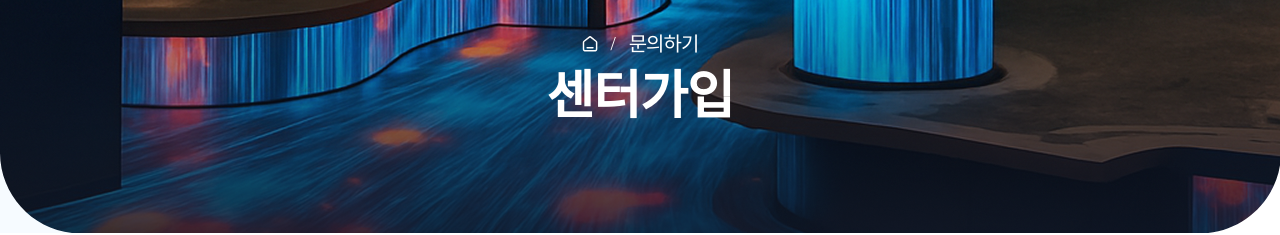
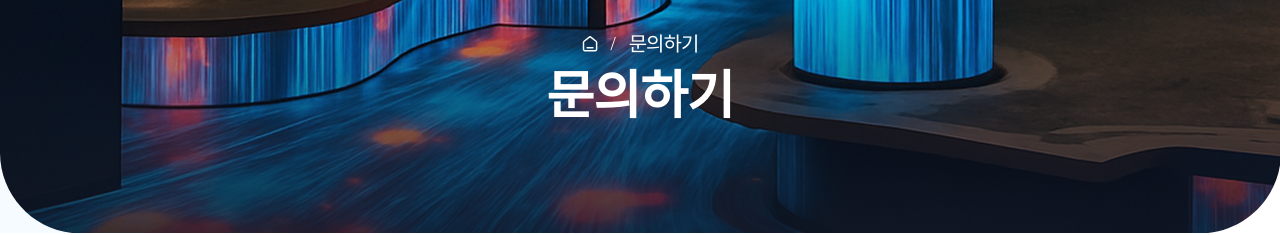
Before and after one commit to IEAinc/gallery_project, a plain HTML site: page views/user/SG-01-002_1.html in a window 1280 px wide. Shown: the part 265-500 px from the top of the page. Drawn offline with Linux system fonts and the light colour scheme; a small style sheet from the web is missing; a web font is replaced by a local one.

Commit message:
feat : 텍스트 수정

```diff
--- a/views/user/SG-01-002_1.html
+++ b/views/user/SG-01-002_1.html
@@ -169,7 +169,7 @@
     <img src="../../resources/images/main-page/sub-bg-mo.png" alt="" class="mo-only"/>
     <div class="sub-title">
       <span class="symbol">문의하기</span>
-      <h2>센터가입</h2>
+      <h2>문의하기</h2>
     </div>
   </div>
 
```
Also changed, not shown: views/user/SG-01-002_2.html (+1 -1 lines), views/user/SG-01-002_3.html (+1 -1 lines).
